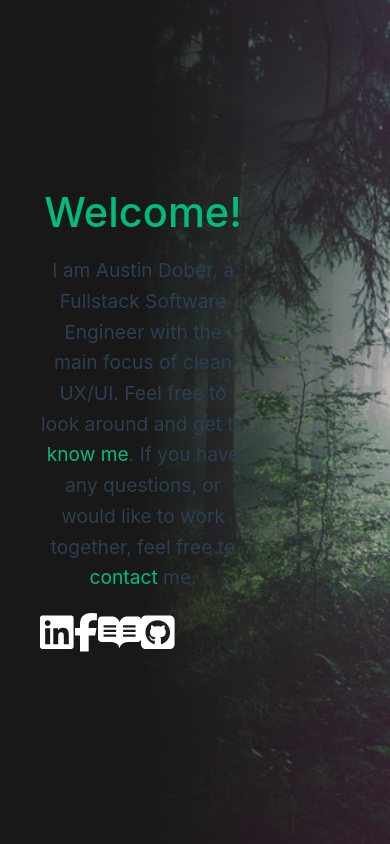
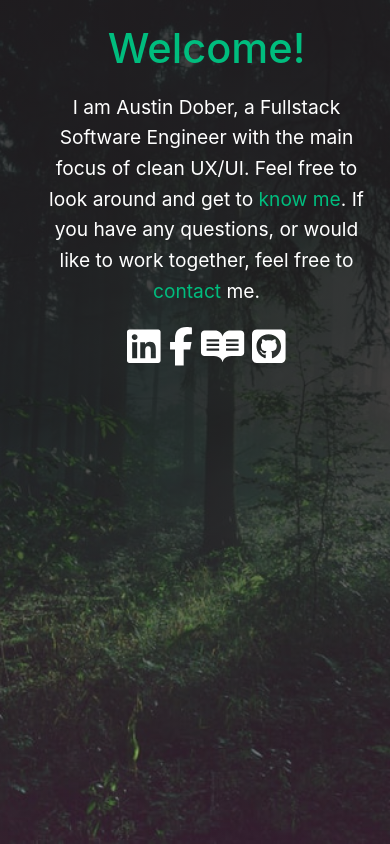
Before and after one commit to austdobe/portfolio2022, a Vue app: page /#/ in a window 390 px wide. Built offline with nearby package versions, Linux system fonts and the light colour scheme.

Commit message:
adding small changes to layout of landing page on mobile view

```diff
--- a/src/components/LandingCard.vue
+++ b/src/components/LandingCard.vue
@@ -97,9 +97,34 @@ h3 {
 }
 
 @media (min-width: 1024px) {
+
   .greetings h1,
   .greetings h3 {
     text-align: left;
   }
 }
+@media (max-width: 768px) {
+  .container{
+    display: block;
+    background: linear-gradient(180deg, rgba(24, 24, 24, 0.8) 50%, rgba(24, 24, 24, 0.0) 112.3%),
+    url("../assets/images/forestBackground.jpg");
+    background-size: cover;
+    background-position: center;
+    background-repeat: no-repeat;
+  }
+  .greetings{
+    color: white;
+    width: 90%;
+    font-size: 28px;
+    margin-top: 20px;
+    align-items: center;
+    justify-content: center;
+    align-content: center;
+    justify-items: center;
+  }
+  .links {
+    margin-left: auto;
+    margin-right: auto;
+  }
+}
 </style>
```
